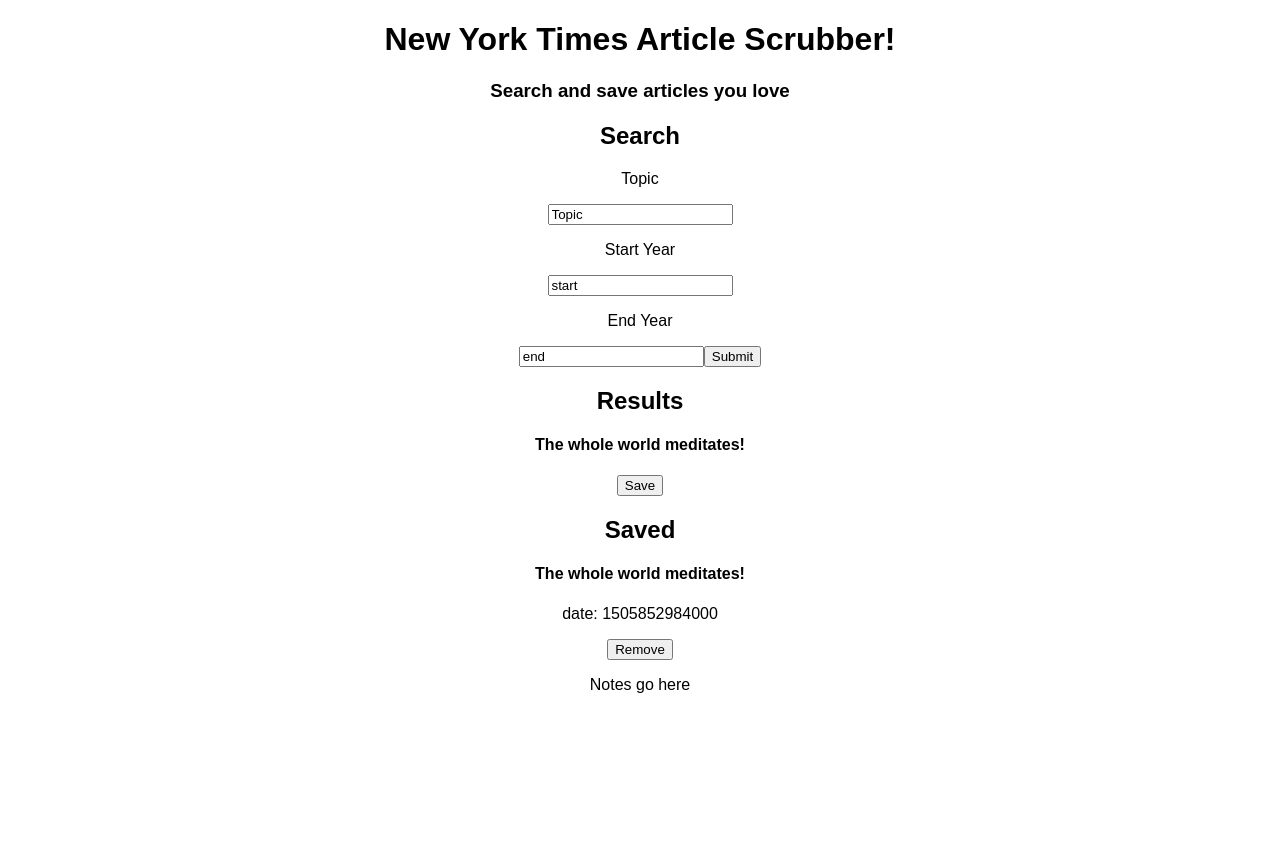
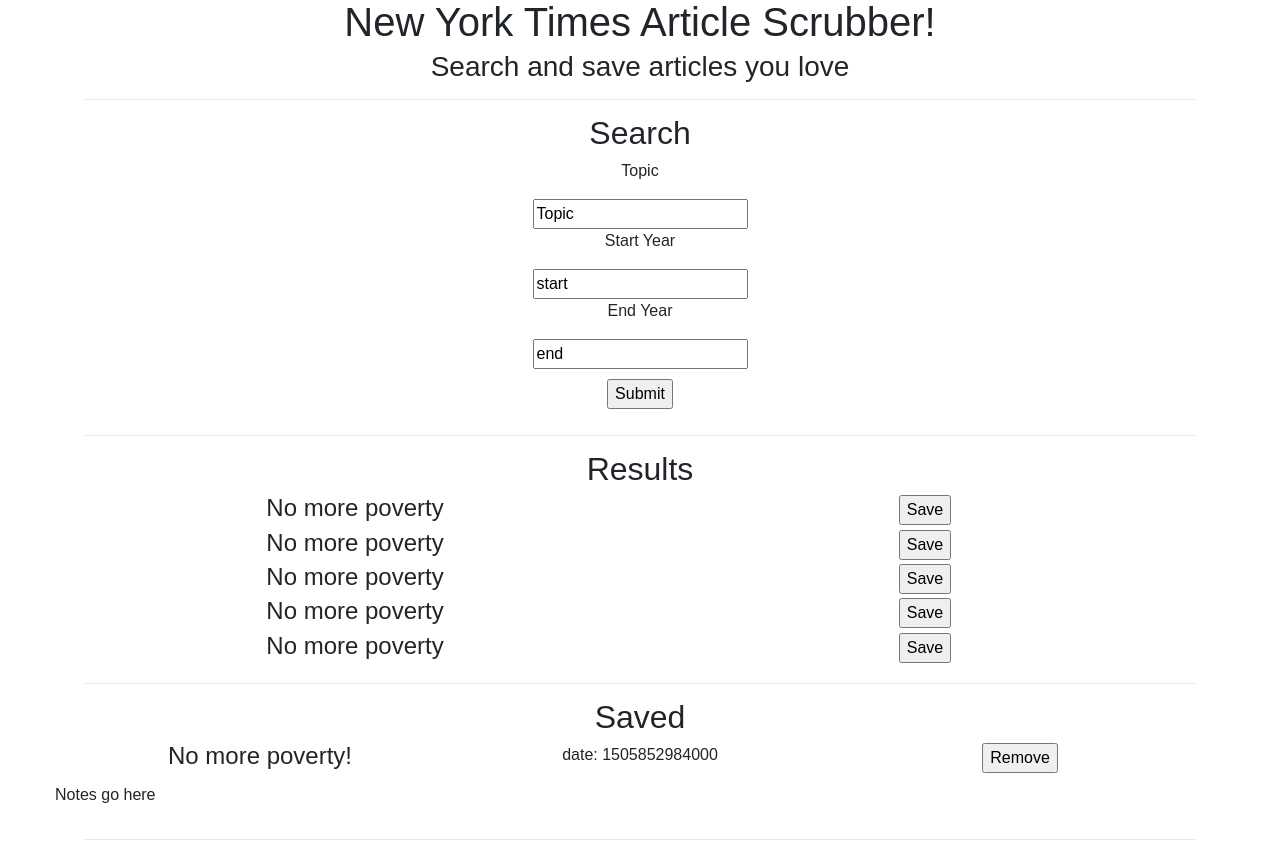
Before and after one commit to ashishdommety/nyt-mern, a React (Create React App) app in the folder client/: page / in a window 1280 px wide. Shown: the top 842 px of the page. Before the commit the page ends 800 px from the top, so only its background shows below. Built offline with nearby package versions, Linux system fonts and the light colour scheme.

Commit message:
setting up bootstrap for components

```diff
--- a/client/public/index.html
+++ b/client/public/index.html
@@ -10,6 +10,7 @@
     -->
     <link rel="manifest" href="%PUBLIC_URL%/manifest.json">
     <link rel="shortcut icon" href="%PUBLIC_URL%/favicon.ico">
+    <link rel="stylesheet" href="https://cdnjs.cloudflare.com/ajax/libs/twitter-bootstrap/4.0.0-beta/css/bootstrap.css">
     <!--
       Notice the use of %PUBLIC_URL% in the tags above.
       It will be replaced with the URL of the `public` folder during the build.
--- a/client/src/App.js
+++ b/client/src/App.js
@@ -4,16 +4,43 @@
 import Header from './components/Header/Header';
 import Search from './components/Search/Search';
 import Results from './components/Results/Results';
+import ResultItem from './components/Results/ResultItem';
+// import {Results, ResultItem} from './components/Results';
 import Saved from './components/Saved/Saved';
+import SavedItem from './components/Saved/SavedItem';
+
 
 class App extends Component {
+  constructor() {
+    super();
+    // Setting initial state to store the input values
+    this.state = {
+      image: [1,2,3,4,5]
+    };
+    // Binding the event listeners which we will pass as props
+  }
+
   render() {
     return (
-      <div>
+      <div className='container'>
         <Header/>
+        <hr/>
         <Search/>
-        <Results/>
+        <hr/>
+        <Results>
+          {this.state.image.map((resultStuff) => (
+            <ResultItem/>
+          ))}
+        </Results>
+        <div>
+          {this.state.image.map((resultStuff) => (
+            <ResultItem/>
+          ))}
+        </div>
+        <hr/>
         <Saved/>
+          <SavedItem/>
+        <hr/>
       </div>
     );
   }
--- /dev/null
+++ b/client/src/components/Results/ResultItem.js
@@ -0,0 +1,16 @@
+import React, {Component} from 'react';
+
+class ResultItem extends Component{
+  render(){
+    return(
+      <div className="row">
+        <h4 className="col-md-6">No more poverty</h4>
+        <div className="col-md-6">
+          <button>Save</button>
+        </div>
+      </div>
+    )
+  }
+}
+
+export default ResultItem;
--- a/client/src/components/Results/Results.js
+++ b/client/src/components/Results/Results.js
@@ -5,10 +5,7 @@
     return(
       <div>
         <h2>Results</h2>
-        <div>
-          <h4>The whole world meditates!</h4>
-          <button>Save</button>
-        </div>
+
       </div>
     )
   }
--- a/client/src/components/Saved/Saved.js
+++ b/client/src/components/Saved/Saved.js
@@ -5,14 +5,6 @@
     return(
       <div>
         <h2>Saved</h2>
-        <div>
-          <h4>The whole world meditates!</h4>
-          <p>date: {Date.now()}</p>
-          <button>Remove</button>
-          <div>
-            <p>Notes go here</p>
-          </div>
-        </div>
       </div>
     );
   }
--- /dev/null
+++ b/client/src/components/Saved/SavedItem.css
@@ -0,0 +1,3 @@
+.notes{
+  text-align: center;
+}
--- /dev/null
+++ b/client/src/components/Saved/SavedItem.js
@@ -0,0 +1,21 @@
+import React, {Component} from 'react';
+import './SavedItem.css';
+
+class SavedItem extends Component{
+  render(){
+    return(
+      <div className="row">
+        <h4 className="col-md-4">No more poverty!</h4>
+        <p className="col-md-4">date: {Date.now()}</p>
+        <div className="col-md-4">
+          <button>Remove</button>
+        </div>
+        <div className="row notes">
+          <p>Notes go here</p>
+        </div>
+      </div>
+    )
+  }
+}
+
+export default SavedItem;
--- /dev/null
+++ b/client/src/components/Search/Search.css
@@ -0,0 +1,9 @@
+.search {
+  text-align: center;
+  /*background-color: blue;*/
+}
+
+.search_button{
+  text-align: center;
+  margin: 10px;
+}
--- a/client/src/components/Search/Search.js
+++ b/client/src/components/Search/Search.js
@@ -1,11 +1,14 @@
 import React, {Component} from 'react';
+import './Search.css';
 
 class Search extends Component{
   render(){
     return(
+      <div className='search'>
       <div>
         <h2>Search</h2>
         <form>
+        <div>
           <p>Topic</p>
           <input
             value='Topic'
@@ -13,6 +16,8 @@
             type="text"
             placeholder="Today's topic"
           />
+        </div>
+        <div>
           <p>Start Year</p>
           <input
             value='start'
@@ -20,6 +25,8 @@
             type="text"
             placeholder="1985"
           />
+        </div>
+        <div>
           <p>End Year</p>
           <input
             value='end'
@@ -27,8 +34,10 @@
             type="text"
             placeholder="2017"
           />
-          <button>Submit</button>
+        </div>
+          <button className="search_button">Submit</button>
         </form>
+      </div>
       </div>
     )
   }
```
